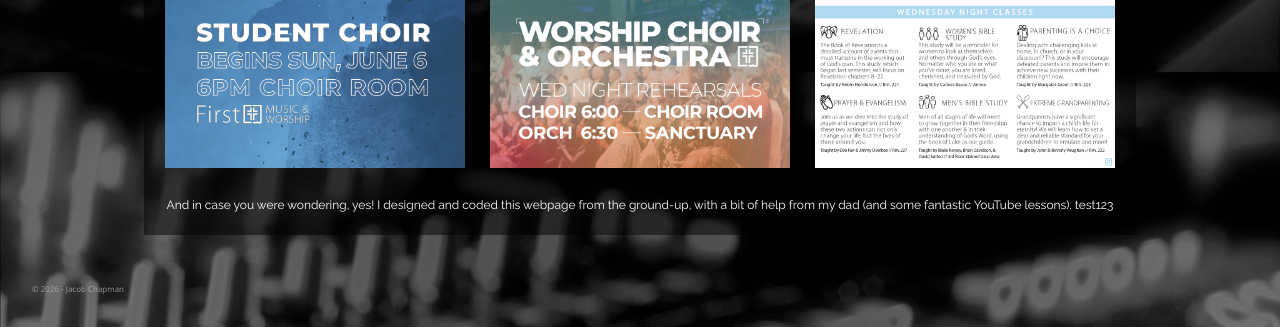
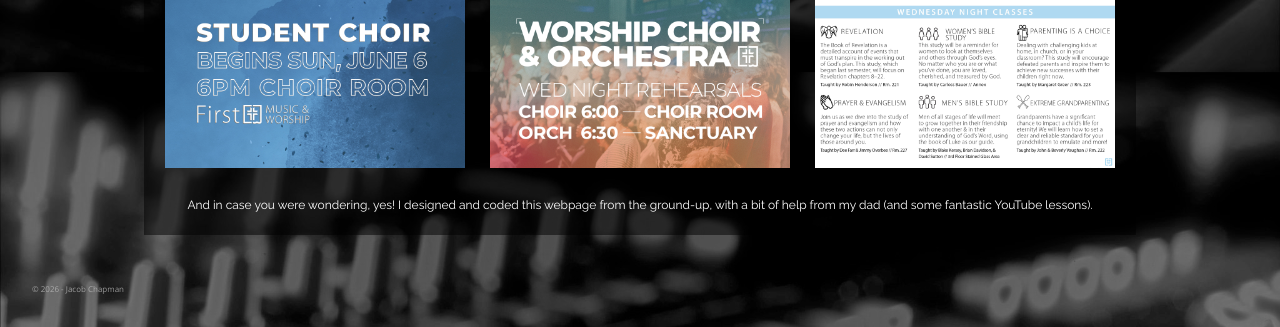
Before and after one commit to jake2k3/chapmansound, a PHP site: page /php/portfolio.php in a window 1280 px wide. Shown: the part 5039-5366 px from the top of the page. Run offline with PHP 8.4, Linux system fonts and the light colour scheme; some libraries are stand-ins or nearby versions.

Commit message:
revert test

```diff
--- a/php/portfolio.php
+++ b/php/portfolio.php
@@ -160,8 +160,7 @@
 		</section>
 		<section class="transbox">
 			<div class="photo-caption">
-				And in case you were wondering, yes! I designed and coded this webpage from the ground-up, with a bit of help from my dad (and some fantastic YouTube lessons). test123
-			</div>
+				And in case you were wondering, yes! I designed and coded this webpage from the ground-up, with a bit of help from my dad (and some fantastic YouTube lessons).			</div>
 		</section>
 		<p></p>
 	</main>
```
